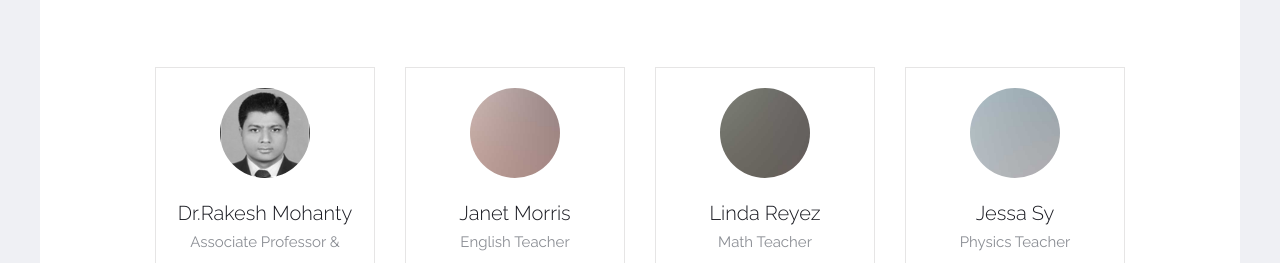
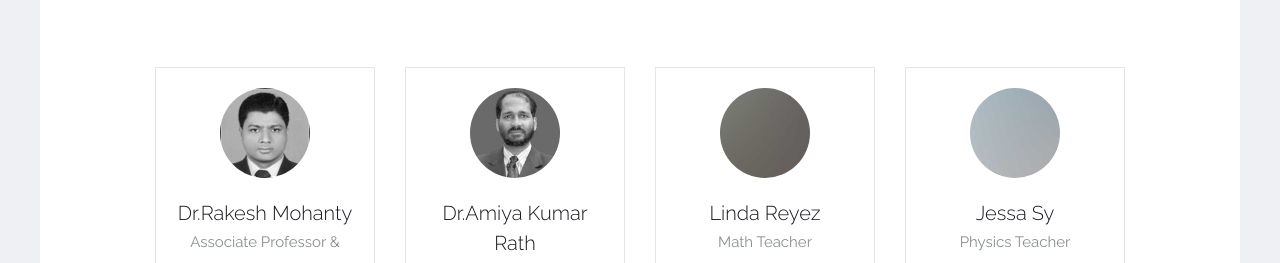
Before and after one commit to professorp/cse.vssut.github.io, a website: page index.html in a window 1280 px wide. Shown: the part 4661-4924 px from the top of the page. Drawn offline with nearby package versions, Linux system fonts and the light colour scheme; files whose address does not match are found by name.

Commit message:
Added image to teacher2

```diff
--- a/index.html
+++ b/index.html
@@ -489,11 +489,11 @@
             <div class="col-md-3 col-sm-6">
               <div class="probootstrap-teacher text-center probootstrap-animate">
                 <figure class="media">
-                  <img src="img/person_5.jpg" alt="Free Bootstrap Template by ProBootstrap.com" class="img-responsive">
+                  <img src="img/amiya_sir.jpg" alt="Dr.Amiya Kumar Rath" class="img-responsive">
                 </figure>
                 <div class="text">
-                  <h3>Janet Morris</h3>
-                  <p>English Teacher</p>
+                  <h3>Dr.Amiya Kumar Rath</h3>
+                  <p>Professor</p>
                   <ul class="probootstrap-footer-social">
                     <li class="twitter"><a href="#"><i class="icon-twitter"></i></a></li>
                     <li class="facebook"><a href="#"><i class="icon-facebook2"></i></a></li>
```
Also changed, not shown: img/amiya_sir.jpg (added).
